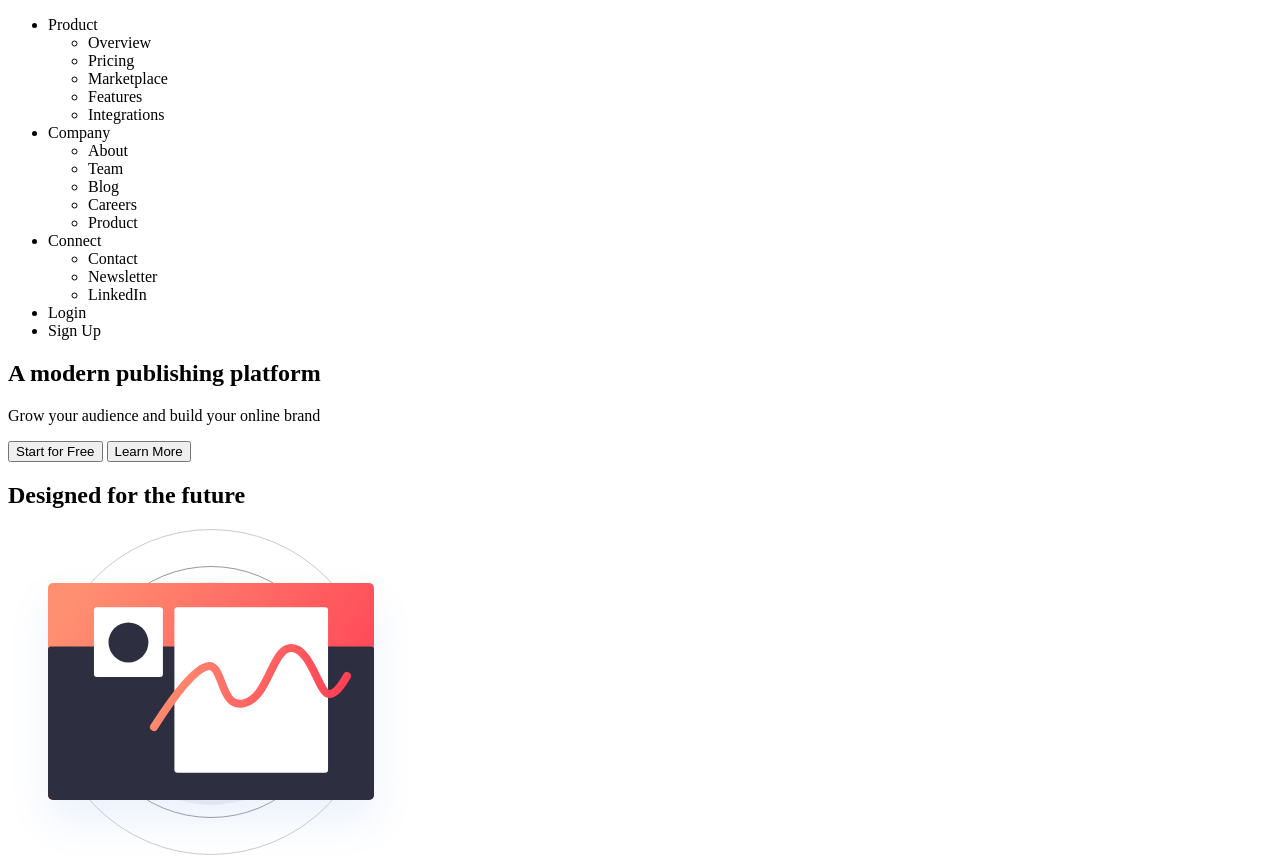
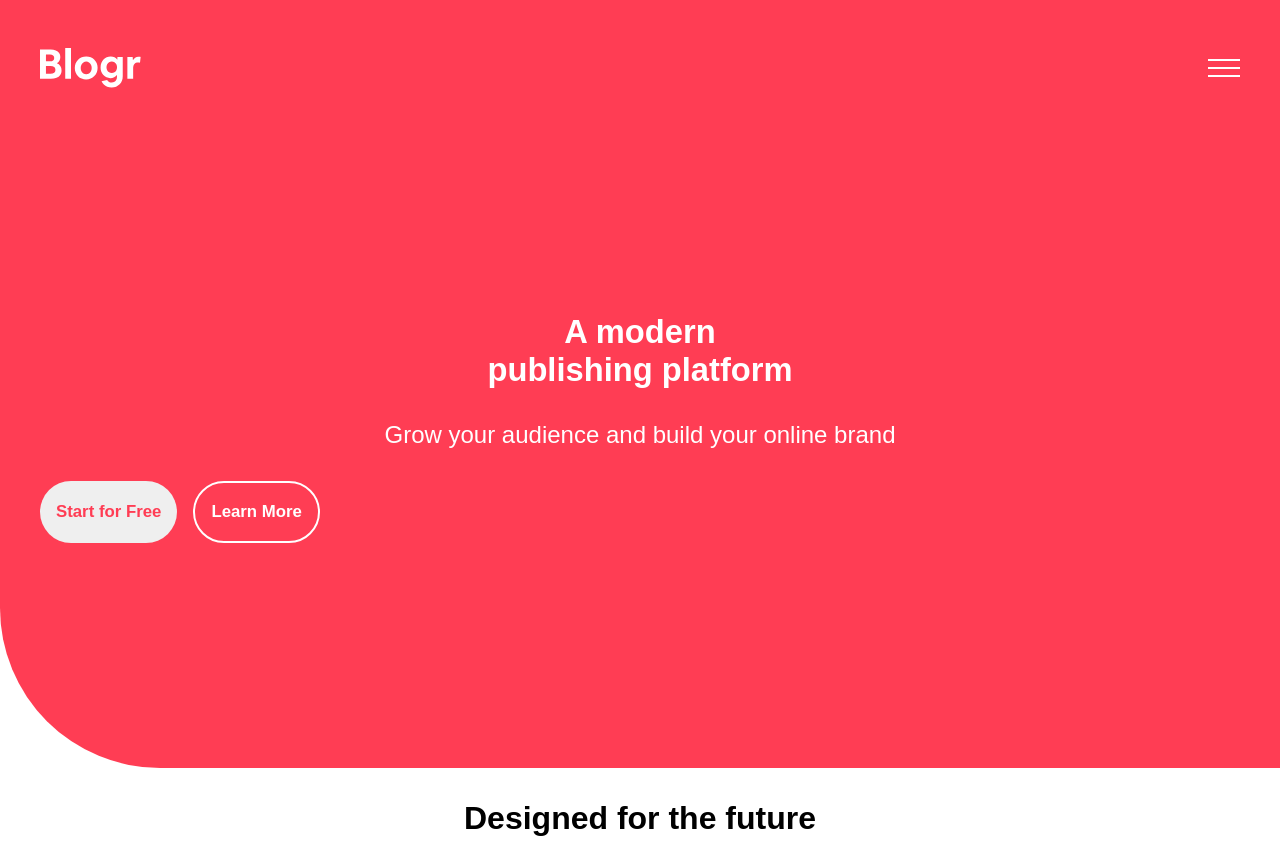
Before and after one commit to mikemtdev/blogr-landing-page-main, a plain HTML site: page index.html in a window 1280 px wide. Shown: the top 863 px of the page. Drawn offline with Linux system fonts and the light colour scheme; a web font is replaced by a local one.

Commit message:
Change: files

```diff
--- a/index.html
+++ b/index.html
@@ -7,7 +7,6 @@
       content="width=device-width, initial-scale=1.0"
     />
     <!-- displays site properly based on user's device -->
-
     <link
       rel="icon"
       type="image/png"
@@ -27,6 +26,7 @@
     </title>
 
     <!-- Feel free to remove these styles or customise in your own stylesheet 👍 -->
+
     <style>
       .attribution {
         font-size: 11px;
@@ -38,8 +38,17 @@
     </style>
   </head>
   <body>
-    <section>
-      <nav>
+    <nav class="nav">
+      <section class="moblie">
+        <span class="nav_logo_menu">
+          <img
+            src="/images/logo.svg"
+            alt="logo" />
+
+          <img
+            src="/images/icon-hamburger.svg"
+            alt="menu"
+        /></span>
         <ul>
           <li>
             Product
@@ -78,20 +87,62 @@
         </ul>
 
         <!-- Company About Team Blog Careers -->
+      </section>
     </nav>
+    <section class="hero_view">
+      <div class="hero_view_text">
+        <div class="hero_view_font">
+          <div class="">
+            <h1>
+              A modern
+              <div class="">
+                publishing platform
+              </div>
+            </h1>
+          </div>
+          <div class="hero_view_font_p">
+            <p>
+              Grow your audience and
+              build your online brand
+            </p>
+          </div>
+        </div>
+        <div class="hero_view_buttons">
+          <button
+            class="
+              button_common
+              start_for_free
+            "
+          >
+            Start for Free
+          </button>
+          <button
+            class="
+              button_common
+              learn_more
+            "
+          >
+            Learn More
+          </button>
+        </div>
+      </div>
+
+      <section
+        class="intro_pattern_section"
+      >
+        <img
+          src="/images/bg-pattern-intro.svg"
+          alt="pattern"
+        />
       </section>
-    <section class="hero-view">
-      <h1>
-        A modern publishing platform
-      </h1>
-      <p>
-        Grow your audience and build
-        your online brand
-      </p>
-      <button>Start for Free</button>
-      <button>Learn More</button>
     </section>
 
+    <section
+      class="
+        designed_for_the_future
+        common_font
+      "
+    >
       <h2>Designed for the future</h2>
 
       <img
@@ -103,13 +154,13 @@
       </h3>
       <p>
         Blogr features an exceedingly
-      intuitive interface which lets you
-      focus on one thing: creating
+        intuitive interface which lets
+        you focus on one thing: creating
         content. The editor supports
         management of multiple blogs and
-      allows easy manipulation of embeds
-      such as images, videos, and
-      Markdown. Extensibility with
+        allows easy manipulation of
+        embeds such as images, videos,
+        and Markdown. Extensibility with
         plugins and themes provide easy
         ways to add functionality or
         change the looks of a blog.
@@ -153,11 +204,11 @@
         Blogr is a free and open source
         application backed by a large
         community of helpful developers.
-      It supports features such as code
-      syntax highlighting, RSS feeds,
-      social media integration,
-      third-party commenting tools, and
-      works seamlessly with Google
+        It supports features such as
+        code syntax highlighting, RSS
+        feeds, social media integration,
+        third-party commenting tools,
+        and works seamlessly with Google
         Analytics. The architecture is
         clean and is relatively easy to
         learn.
@@ -167,11 +218,12 @@
       <p>
         Batteries included. We built a
         simple and straightforward CLI
-      tool that makes customization and
-      deployment a breeze, but capable
-      of producing even the most
-      complicated sites.
+        tool that makes customization
+        and deployment a breeze, but
+        capable of producing even the
+        most complicated sites.
       </p>
+    </section>
 
     <footer>
       <img
--- a/scss/main.scss
+++ b/scss/main.scss
@@ -1,9 +1,19 @@
- @use 'abstracts' as a;
- @import url(a.$Family-Overpass);
- @import url(a.$Family-Ubuntu);
-
-
- body{
-    font-family: Overpass,Ubuntu;
-    font-size: a.$Font-size;
+@use 'abstracts' as a;
+@import url('https://fonts.google.com/specimen/Overpass?preview.text_type=custom');
+@import url('https://fonts.google.com/specimen/Ubuntu?preview.text_type=custom');
+@import url(a.$Family-Overpass);
+@import url(a.$Family-Ubuntu);
+* {
+  margin: 0;
+  padding: 0;
+  box-sizing: border-box;
 }
+html body {
+  height: 100vh;
+  width: 100vw;
+  font-family: 'Overpass', sans-serif;
+}
+body {
+  font-size: a.$Font-size;
+  text-align: center;
+}
--- a/scss/styles.scss
+++ b/scss/styles.scss
@@ -0,0 +1,105 @@
+@use 'abstracts' as a;
+$Padding-lr-5r: 0rem 2.5rem;
+img {
+  object-fit: contain;
+  max-width: 100%;
+}
+.nav {
+  color: a.$White;
+  background-color: a.$Light-red;
+  padding: $Padding-lr-5r;
+  .moblie {
+    padding-top: 3rem;
+  }
+  .nav_logo_menu {
+    display: flex;
+    justify-content: space-between;
+  }
+  ul {
+    display: none;
+  }
+}
+
+.hero_view {
+  display: flex;
+  flex-direction: column;
+  justify-content: center;
+  position: relative;
+  height: 85vh;
+  color: a.$White;
+  background-color: a.$Light-red;
+  padding: $Padding-lr-5r;
+  text-align: center;
+  border-bottom-left-radius: 10rem;
+  h1 {
+    font-size: a.$Font-size * 2 + 0.7;
+  }
+  .hero_view_font {
+    display: flex;
+    flex-direction: column;
+    clear: inherit;
+    .hero_view_font_p {
+      margin-top: 2rem;
+      font-size: a.$Font-size * 1.5;
+    }
+  }
+  .hero_view_buttons {
+    margin-top: 2rem;
+    display: flex;
+
+    .button_common {
+      padding: 1.2rem 1rem;
+      border-radius: 5rem;
+      border-color: white;
+      border: 1rem;
+      font-size: a.$Font-size * 1.05;
+      font-weight: bold;
+    }
+    .start_for_free {
+      margin-right: 1rem;
+      color: a.$Light-red;
+    }
+    .learn_more {
+      color: a.$White;
+      background-color: transparent;
+      border-radius: 5rem;
+      border-color: white;
+      border: 2px solid white;
+    }
+  }
+  .hero_view_text {
+    // position: absolute;
+    z-index: 2;
+  }
+  .intro_pattern_section {
+    display: none;
+    position: absolute;
+    z-index: 1;
+    left: -75rem;
+    top: -75rem;
+    transform: rotate(-9deg);
+    // bottom: -70rem;
+    img {
+      min-width: 200rem;
+    }
+  }
+}
+.designed_for_the_future {
+}
+.common_font {
+  margin: 2rem 1.5rem;
+  h2 {
+    font-size: a.$Font-size * 2;
+    margin-bottom: 4rem;
+  }
+
+  h3 {
+    font-size: a.$Font-size * 1.8;
+    margin-top: 4rem;
+    margin-bottom: 2rem;
+  }
+  p {
+    font-weight: Ubuntu;
+    font-size: a.$Font-size * 1.5;
+  }
+}
```
Also changed, not shown: css/main.css, css/styles.css, 2 other files. Lines whose indentation alone changed are shown as unchanged.
